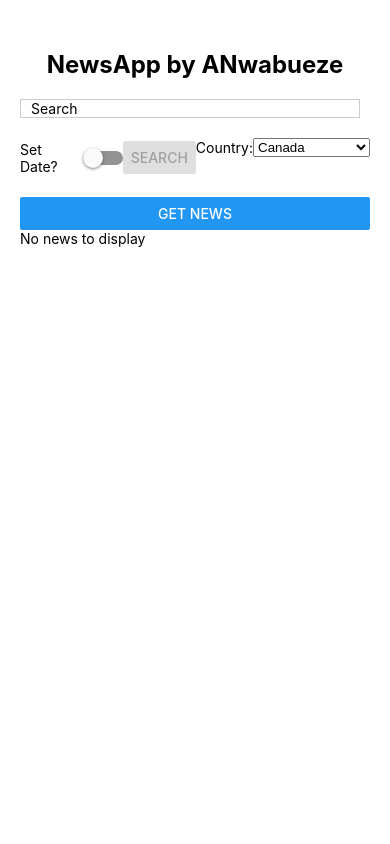
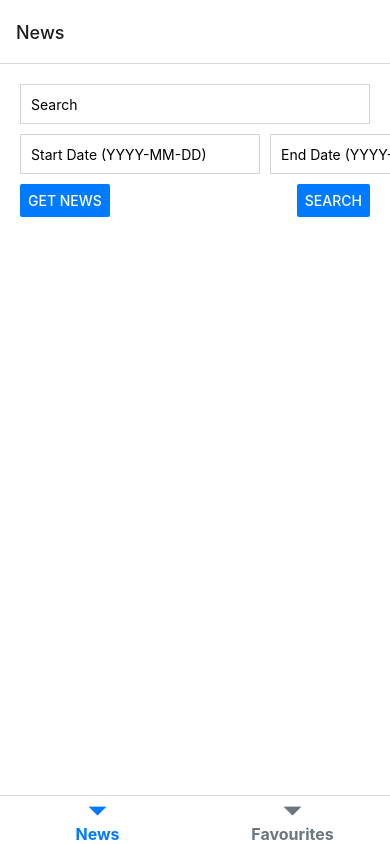
Before and after one commit to texttony4me/NewsProjectCp24, a React Native app in the folder A.NewsApp/: screen / in a window 390 px wide. Built offline with nearby package versions, Linux system fonts and the light colour scheme.

Commit message:
Overhaul

```diff
--- a/A.NewsApp/App.js
+++ b/A.NewsApp/App.js
@@ -1,191 +1,192 @@
-//
-import React, { useState } from 'react';
-import { StyleSheet, Text, View, TextInput, Button, ScrollView, Image, Linking, Switch,  } from 'react-native';
-import { Picker } from '@react-native-picker/picker';
+import React, { useState, useEffect } from 'react';
+import { StyleSheet, Text, View, TextInput, Button, FlatList, TouchableOpacity, Modal, Image, Linking, Alert } from 'react-native';
+import { createBottomTabNavigator } from '@react-navigation/bottom-tabs';
+import { NavigationContainer } from '@react-navigation/native';
+import AsyncStorage from '@react-native-async-storage/async-storage';
+
+const API_KEY = 'fe569913525e48e09b9526fed44a8e2b';
+
+const Tab = createBottomTabNavigator();
 
 export default function App() {
-  const [query, setQuery] = useState('');
-  const [news, setNews] = useState([]);
-  const [toDate, setToDate] = useState('');
-  const [fromDate, setFromDate] = useState('');
-  const [useDateConstraints, setUseDateConstraints] = useState(false);
-  const [country, setCountry] = useState('us');
+  const [favorites, setFavorites] = useState([]);
 
-  const handleInputChange = (text) => {
-    setQuery(text);
-  };
+  useEffect(() => {
+    loadFavorites();
+  }, []);
 
-  const handleFromDateChange = (text) => {
-    setFromDate(text);
-  };
-
-  const handleToDateChange = (text) => {
-    setToDate(text);
-  };
-
-  const handleToggleDateConstraints = () => {
-    setUseDateConstraints((prev) => !prev);
-  };
-
-
-  const handleCountryChange = (value) => {
-    setCountry(value);
-    searchNewsByCountry();
-
-  };
-
-
-  const searchNews = async () => {
-    if (query.trim() === '') return;
-
-    if (useDateConstraints && (!validateDate(fromDate) || !validateDate(toDate))) {
-      alert('Please enter valid dates in the format YYYY-MM-DD');
-      return;
+  const loadFavorites = async () => {
+    try {
+      const storedFavorites = await AsyncStorage.getItem('favorites');
+      if (storedFavorites) {
+        setFavorites(JSON.parse(storedFavorites));
       }
-
-    try {
-
-      let url = `https://newsapi.org/v2/everything?q=${encodeURIComponent(query)}`;
-
-      if (useDateConstraints) {
-        url += `&from=${fromDate}&to=${toDate}&sortBy=popularity`;
-      }
-
-      url += '&apiKey=fe569913525e48e09b9526fed44a8e2b';
-
-      if (country !== '') {
-        if (country === 'us') {
-          url = 'https://newsapi.org/v2/top-headlines?country=us&apiKey=fe569913525e48e09b9526fed44a8e2b';
-        } else if (country === 'ca') {
-          url = 'https://newsapi.org/v2/top-headlines?country=ca&apiKey=fe569913525e48e09b9526fed44a8e2b';
-        }
-      }
-
-      const response = await fetch(url);
-      const data = await response.json();
-      setNews(data.articles);
     } catch (error) {
-      console.error('Error fetching news:', error);
+      console.error('Error loading favorites:', error);
     }
   };
 
-  const searchNewsByCountry = async () => {
+  const saveFavorites = async (newFavorites) => {
     try {
-      let url = '';
-
-      if (country === 'us') {
-        url = 'https://newsapi.org/v2/top-headlines?country=us&apiKey=fe569913525e48e09b9526fed44a8e2b';
-      } else if (country === 'ca') {
-        url = 'https://newsapi.org/v2/top-headlines?country=ca&apiKey=fe569913525e48e09b9526fed44a8e2b';
-      }
-
-
-
-      const response = await fetch(url);
-      const data = await response.json();
-      console.log('Fetched news:', data.articles);
-      setNews(data.articles);
+      await AsyncStorage.setItem('favorites', JSON.stringify(newFavorites));
     } catch (error) {
-      console.error('Error fetching news:', error);
+      console.error('Error saving favorites:', error);
     }
   };
 
-
-  const validateDate = (date) => {
-    return /^\d{4}-\d{2}-\d{2}$/.test(date);
+  const handleSave = (article) => {
+    const newFavorites = [...favorites, article];
+    setFavorites(newFavorites);
+    saveFavorites(newFavorites);
+    Alert.alert('Saved', 'Story saved successfully!', [{ text: 'OK', onPress: () => { } }]);
   };
 
-  const getNews = async () => {
-    try {
-      const response = await fetch(`https://newsapi.org/v2/everything?q=keyword&apiKey=fe569913525e48e09b9526fed44a8e2b&pageSize=5`);
-      const data = await response.json();
-      setNews(data.articles);
-    } catch (error) {
-      console.error('Error fetching news:', error);
-    }
-  };
-
-  const renderNews = () => {
-    return news.map((article, index) => (
-      <View key={index} style={styles.articleContainer}>
-        <Text style={styles.articleTitle}>{article.title}</Text>
-        <Text style={styles.articleAuthor}>{article.author}</Text>
-
-       {article.urlToImage ? (
-        <Image source={{ uri: article.urlToImage }} style={styles.articleImage} />
-      ) : (
-        <Image source={require('./downloadimage.png')} style={styles.articleImage} />
-      )}
-      <Text style={styles.articleUrl} onPress={() => Linking.openURL(article.url)}>
-        {article.url}
-      </Text>
-      </View>
-    ));
+  const handleDelete = (url) => {
+    const updatedFavorites = favorites.filter(article => article.url !== url);
+    setFavorites(updatedFavorites);
+    saveFavorites(updatedFavorites);
   };
 
   return (
+    <NavigationContainer>
+      <Tab.Navigator
+        tabBarOptions={{
+          activeTintColor: '#007bff',
+          inactiveTintColor: '#6c757d',
+          labelStyle: { fontSize: 16, fontWeight: 'bold' },
+          style: { backgroundColor: '#f8f9fa' },
+        }}
+      >
+        <Tab.Screen name="News">
+          {() => <NewsScreen handleSave={handleSave} />}
+        </Tab.Screen>
+        <Tab.Screen name="Favourites">
+          {() => <FavouritesScreen favorites={favorites} handleDelete={handleDelete} />}
+        </Tab.Screen>
+      </Tab.Navigator>
+    </NavigationContainer>
+  );
+}
+
+function NewsScreen({ handleSave }) {
+  const [searchInput, setSearchInput] = useState('');
+  const [startDate, setStartDate] = useState('');
+  const [endDate, setEndDate] = useState('');
+  const [newsData, setNewsData] = useState([]);
+  const [modalVisible, setModalVisible] = useState(false);
+
+  const searchNews = (query = '') => {
+    let apiUrl = `https://newsapi.org/v2/everything?q=${query}&apiKey=${API_KEY}&pageSize=30`;
+    if (startDate && endDate) {
+      apiUrl += `&from=${startDate}&to=${endDate}&sortBy=popularity`;
+    }
+    fetch(apiUrl)
+      .then(response => response.json())
+      .then(data => setNewsData(data.articles))
+      .catch(error => console.error('Error fetching data:', error));
+  };
+
+  const getNews = () => {
+    fetch(`https://newsapi.org/v2/everything?q=keyword&apiKey=${API_KEY}&pageSize=30`)
+      .then(response => response.json())
+      .then(data => setNewsData(data.articles))
+      .catch(error => console.error('Error fetching data:', error));
+  };
+
+  const validateDate = (date) => {
+    const regex = /^\d{4}-\d{2}-\d{2}$/;
+    return regex.test(date);
+  };
+
+  const handleSearch = () => {
+    if (startDate && !validateDate(startDate)) {
+      Alert.alert('Invalid Start Date', 'Please enter a valid start date in the format YYYY-MM-DD');
+      return;
+    }
+    if (endDate && !validateDate(endDate)) {
+      Alert.alert('Invalid End Date', 'Please enter a valid end date in the format YYYY-MM-DD');
+      return;
+    }
+    searchNews(searchInput);
+  };
+
+  const renderItem = ({ item }) => (
+    <View style={styles.itemContainer}>
+      <Text style={styles.title}>{item.title}</Text>
+      <Text style={styles.author}>{item.author}</Text>
+      <Image source={{ uri: item.urlToImage || 'https://via.placeholder.com/150' }} style={styles.image} />
+      <TouchableOpacity onPress={() => Linking.openURL(item.url)}>
+        <Text style={styles.url}>{item.url}</Text>
+      </TouchableOpacity>
+      <Button title="Save" onPress={() => handleSave(item)} color="#007bff" />
+    </View>
+  );
+
+  return (
     <View style={styles.container}>
-      <Text style={styles.header}>NewsApp by ANwabueze</Text>
-      <View style={styles.inputContainer}>
       <TextInput
         style={styles.input}
         placeholder="Search"
-          value={query}
-          onChangeText={handleInputChange}
+        onChangeText={text => setSearchInput(text)}
+        value={searchInput}
       />
-
-</View>
-      {useDateConstraints && (
-        <View style={styles.inputContainer}>
+      <View style={styles.dateContainer}>
         <TextInput
           style={styles.dateInput}
-            placeholder="From (YYYY-MM-DD)"
-            value={fromDate}
-            onChangeText={handleFromDateChange}
+          placeholder="Start Date (YYYY-MM-DD)"
+          onChangeText={text => setStartDate(text)}
+          value={startDate}
         />
         <TextInput
           style={styles.dateInput}
-            placeholder="To (YYYY-MM-DD)"
-            value={toDate}
-            onChangeText={handleToDateChange}
+          placeholder="End Date (YYYY-MM-DD)"
+          onChangeText={text => setEndDate(text)}
+          value={endDate}
         />
       </View>
-      )}
-      <View style={styles.switchContainer}>
-        <Text>Set Date?</Text>
-        <Switch
-          value={useDateConstraints}
-          onValueChange={handleToggleDateConstraints}
+      <View style={styles.buttonContainer}>
+        <Button title="Get News" onPress={getNews} color="#007bff" />
+        <Button title="Search" onPress={handleSearch} color="#007bff" />
+      </View>
+      <FlatList
+        data={newsData}
+        renderItem={renderItem}
+        keyExtractor={item => item.url}
+      />
+      <Modal
+        animationType="slide"
+        transparent={false}
+        visible={modalVisible}
+        onRequestClose={() => setModalVisible(false)}
+      >
+        <View style={styles.modalContainer}>
+          <Text style={styles.successMessage}>Story saved successfully!</Text>
+        </View>
+      </Modal>
+    </View>
+  );
+}
 
+function FavouritesScreen({ favorites, handleDelete }) {
+  const renderFavoriteItem = ({ item }) => (
+    <View style={styles.itemContainer}>
+      <Text style={styles.title}>{item.title}</Text>
+      <Text style={styles.author}>{item.author}</Text>
+      <Image source={{ uri: item.urlToImage || 'https://via.placeholder.com/150' }} style={styles.image} />
+      <TouchableOpacity onPress={() => Linking.openURL(item.url)}>
+        <Text style={styles.url}>{item.url}</Text>
+      </TouchableOpacity>
+      <Button title="Delete" onPress={() => handleDelete(item.url)} color="#dc3545" />
+    </View>
+  );
+
+  return (
+    <View style={styles.container}>
+      <FlatList
+        data={favorites}
+        renderItem={renderFavoriteItem}
+        keyExtractor={item => item.url}
       />
-        <Button
-          title="Search"
-          onPress={searchNews}
-          disabled={!query.trim() || (useDateConstraints && (!fromDate.trim() || !toDate.trim()))}
-        />
-
-<       View style={styles.inputContainer}>
-        <Text>Country:</Text>
-        <Picker
-           style={{ flex: 1 }}
-          selectedValue={country}
-          onValueChange={handleCountryChange}
-        >
-          <Picker.Item label="Select country..." value="" />
-          <Picker.Item label="Canada" value="us" />
-          <Picker.Item label="U.S.A" value="ca" />
-        </Picker>
-      </View>
-
-
-      </View>
-      <Button
-        title="Get News"
-        onPress={getNews}
-      />
-      <ScrollView style={styles.newsContainer}>
-        {news.length > 0 ? renderNews() : <Text>No news to display</Text>}
-      </ScrollView>
     </View>
   );
 }
@@ -193,63 +194,68 @@ export default function App() {
 const styles = StyleSheet.create({
   container: {
     flex: 1,
-    paddingTop: 50,
-    paddingHorizontal: 20,
-  },
-  header: {
-    fontSize: 24,
-    fontWeight: 'bold',
-    marginBottom: 20,
-    textAlign: 'center',
-  },
-  inputContainer: {
-    flexDirection: 'row',
-    alignItems: 'center',
-    marginBottom: 20,
+    backgroundColor: '#fff',
+    padding: 20,
   },
   input: {
+    height: 40,
+    width: '100%',
+    borderColor: '#ced4da',
+    borderWidth: 1,
+    marginBottom: 10,
+    paddingHorizontal: 10,
+  },
+  dateContainer: {
+    flexDirection: 'row',
+    justifyContent: 'space-between',
+    marginBottom: 10,
+  },
+  dateInput: {
     flex: 1,
+    height: 40,
+    borderColor: '#ced4da',
     borderWidth: 1,
-    borderColor: '#ccc',
     paddingHorizontal: 10,
     marginRight: 10,
   },
-
-  dateInput: {
-    flex: 1,
-    borderWidth: 1,
-    borderColor: '#ccc',
-    paddingHorizontal: 10,
-    marginRight: 10,
-  },
-  switchContainer: {
+  buttonContainer: {
     flexDirection: 'row',
-    alignItems: 'center',
+    justifyContent: 'space-between',
     marginBottom: 20,
   },
-  newsContainer: {
-    flex: 1,
+  itemContainer: {
+    marginBottom: 20,
+    borderWidth: 1,
+    borderColor: '#ced4da',
+    borderRadius: 5,
+    padding: 10,
   },
-  articleContainer: {
-    marginBottom: 20,
-  },
-  articleTitle: {
+  title: {
     fontSize: 18,
     fontWeight: 'bold',
+    marginBottom: 5,
   },
-  articleAuthor: {
-    fontSize: 16,
+  author: {
     fontStyle: 'italic',
-    marginBottom: 10,
+    marginBottom: 5,
   },
-  articleImage: {
+  image: {
     width: '100%',
     height: 200,
-    marginBottom: 10,
+    marginBottom: 5,
+    borderRadius: 5,
   },
-  articleUrl: {
-    color: 'blue',
-    textDecorationLine: 'underline',
+  url: {
+    color: '#007bff',
+    marginBottom: 5,
   },
-
+  modalContainer: {
+    flex: 1,
+    justifyContent: 'center',
+    alignItems: 'center',
+  },
+  successMessage: {
+    fontSize: 18,
+    color: '#28a745',
+  },
 });
```
Also changed, not shown: A.NewsApp/oldfile.js (added, +255 -0 lines), A.NewsApp/package.json (+6 -1 lines), 2 other files (tests, documents, lock files or other folders). Lines whose indentation alone changed are shown as unchanged.
